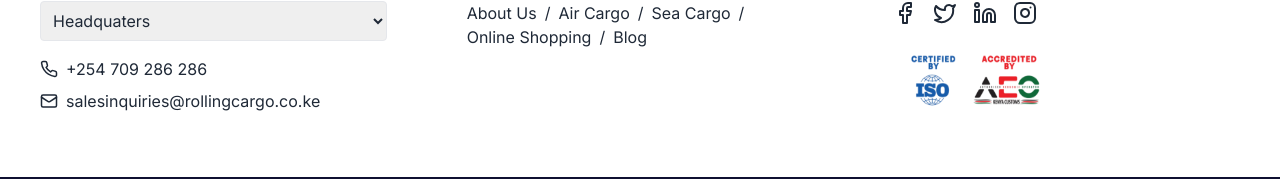
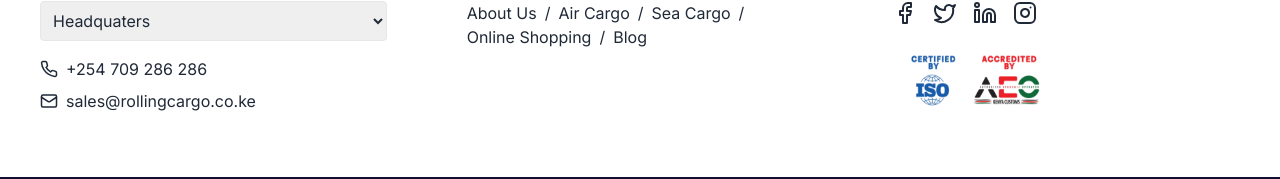
Before and after one commit to TechifyCreatives/rolling-cargo, a Next.js app: page /about-us in a window 1280 px wide. Shown: the part 2659-2838 px from the top of the page. Built offline with nearby package versions, Linux system fonts and the light colour scheme.

Commit message:
Update Footer.tsx

```diff
--- a/src/app/shared/Components/Footer/Footer.tsx
+++ b/src/app/shared/Components/Footer/Footer.tsx
@@ -14,47 +14,47 @@ const countries = [
   {
     name: "Headquaters",
     phone: "+254 709 286 286",
-    email: "salesinquiries@rollingcargo.co.ke",
+    email: "sales@rollingcargo.co.ke",
   },
   {
     name: "UAE - Dubai",
     phone: "+971 4 2965 432",
-    email: "salesinquiries@rollingcargo.co.ke",
+    email: "sales@rollingcargo.co.ke",
   },
   {
     name: "China Office",
     phone: "+8618826260042",
-    email: "salesinquiries@rollingcargo.co.ke",
+    email: "sales@rollingcargo.co.ke",
   },
   {
     name: "South Africa",
     phone: "+27 79 906 7166",
-    email: "salesinquiries@rollingcargo.co.ke",
+    email: "sales@rollingcargo.co.ke",
   },
   {
     name: "Europe – Italy",
     phone: "+393716953158",
-    email: "salesinquiries@rollingcargo.co.ke",
+    email: "sales@rollingcargo.co.ke",
   },
   {
     name: "Europe – Netherlands",
     phone: "+31 610624607",
-    email: "salesinquiries@rollingcargo.co.ke",
+    email: "sales@rollingcargo.co.ke",
   },
   {
     name: "Turkey – Istabul",
     phone: "+905526128645",
-    email: "salesinquiries@rollingcargo.co.ke",
+    email: "sales@rollingcargo.co.ke",
   },
   {
     name: "U.K – London",
     phone: "+44 7447 959259",
-    email: "salesinquiries@rollingcargo.co.ke",
+    email: "sales@rollingcargo.co.ke",
   },
   {
     name: "Mombasa Office",
     phone: "+254 709 286 286",
-    email: "salesinquiries@rollingcargo.co.ke",
+    email: "sales@rollingcargo.co.ke",
   },
 ];
 
```
